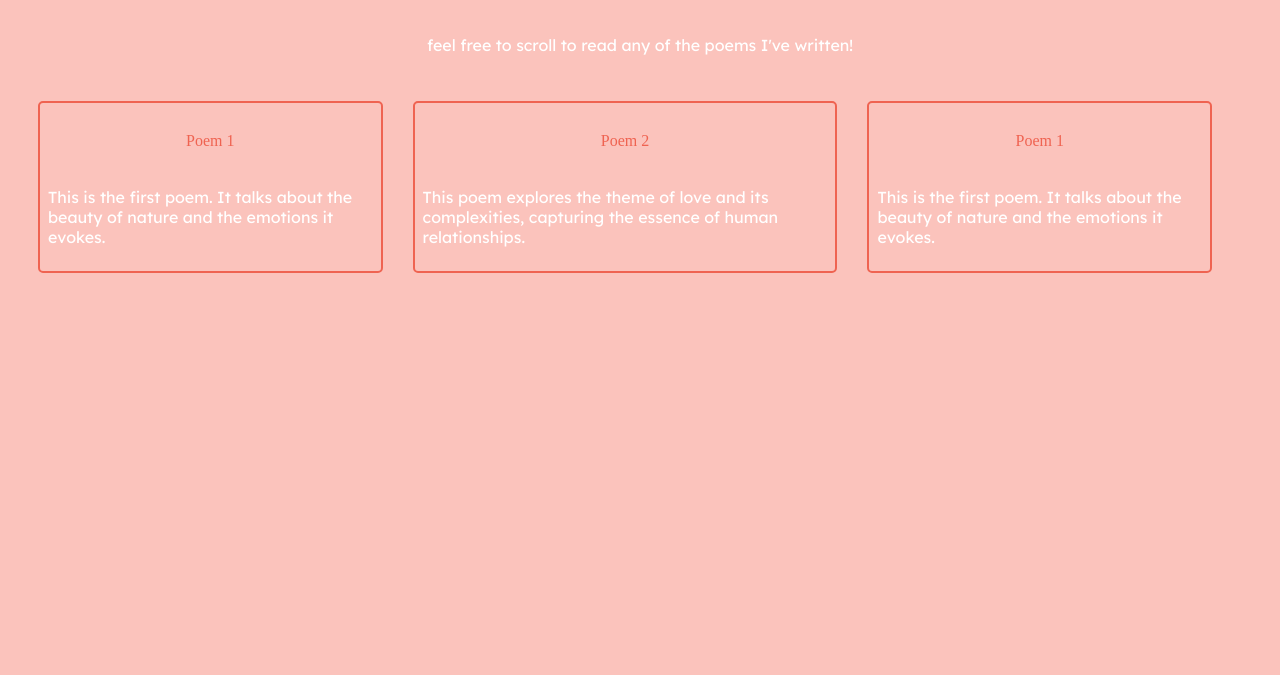
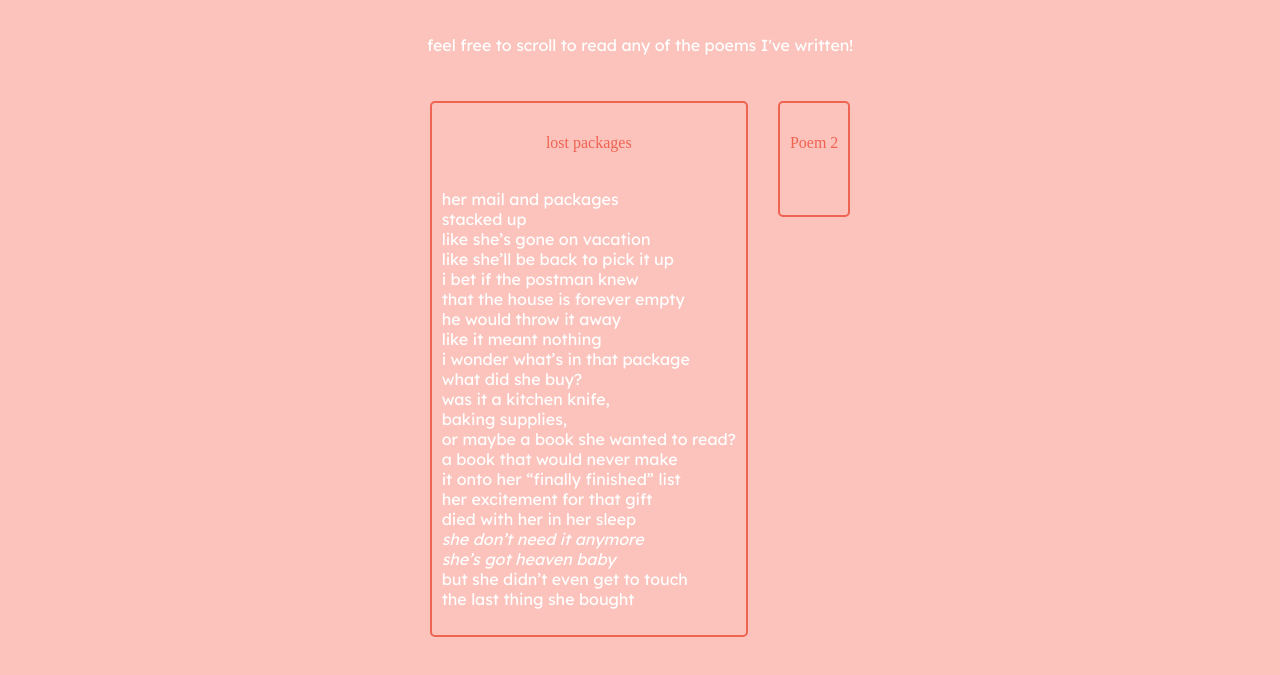
Before and after one commit to ayushi-the-troll/ayushi-poetry-website, a plain HTML site: page index.html in a window 1280 px wide. Shown: the part 123-798 px from the top of the page. Drawn offline with Linux system fonts and the light colour scheme; a web font is replaced by a local one.

Commit message:
added first poem!

```diff
--- a/index.html
+++ b/index.html
@@ -20,8 +20,8 @@
         <div class="column">
 
             <div class="poem">
-                <h4>Poem 1</h4>
-                <p>This is the first poem. It talks about the beauty of nature and the emotions it evokes.</p>
+                <h4>lost packages</h4>
+                <p>her mail and packages</br>stacked up</br>like she’s gone on vacation</br>like she’ll be back to pick it up</br>i bet if the postman knew</br>that the house is forever empty</br>he would throw it away</br>like it meant nothing</br>i wonder what’s in that package</br>what did she buy?</br>was it a kitchen knife,</br>baking supplies,</br>or maybe a book she wanted to read?</br>a book that would never make</br>it onto her “finally finished” list</br>her excitement for that gift</br>died with her in her sleep</br>   <em>she don’t need it anymore</em></br>    <em>she’s got heaven baby</em></br>but she didn’t even get to touch</br>the last thing she bought</p>
             </div>
 
 
@@ -32,23 +32,8 @@
 
             <div class="poem">
                 <h4>Poem 2</h4>
-                <p>This poem explores the theme of love and its complexities, capturing the essence of human relationships.</p>
+                <p></p>
             </div>
-
-        </div>
-
-
-        <div class="column">
-
-            <div class="poem">
-                <h4>Poem 1</h4>
-                <p>This is the first poem. It talks about the beauty of nature and the emotions it evokes.</p>
-            </div>
-
-        </div>
-
-
-        <div class="column">
 
         </div>
 
--- a/styles.css
+++ b/styles.css
@@ -77,7 +77,7 @@ p {
     flex-direction: column;
     justify-content: left;
     align-items: left;
-    padding: 8px;
+    padding: 10px;
     border-radius: 5px;
     border-color: #EF6351;
     border-width: 2px;
```
